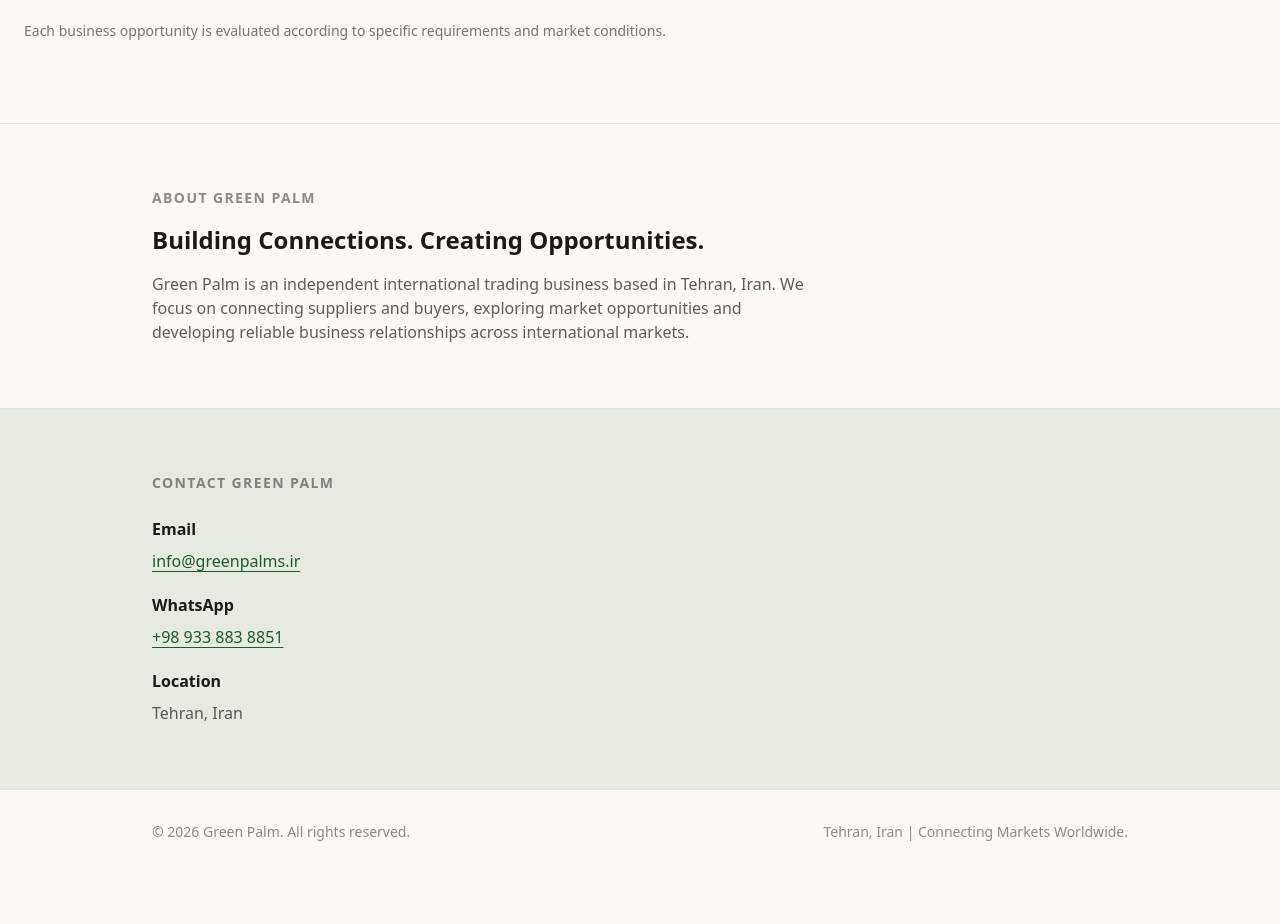
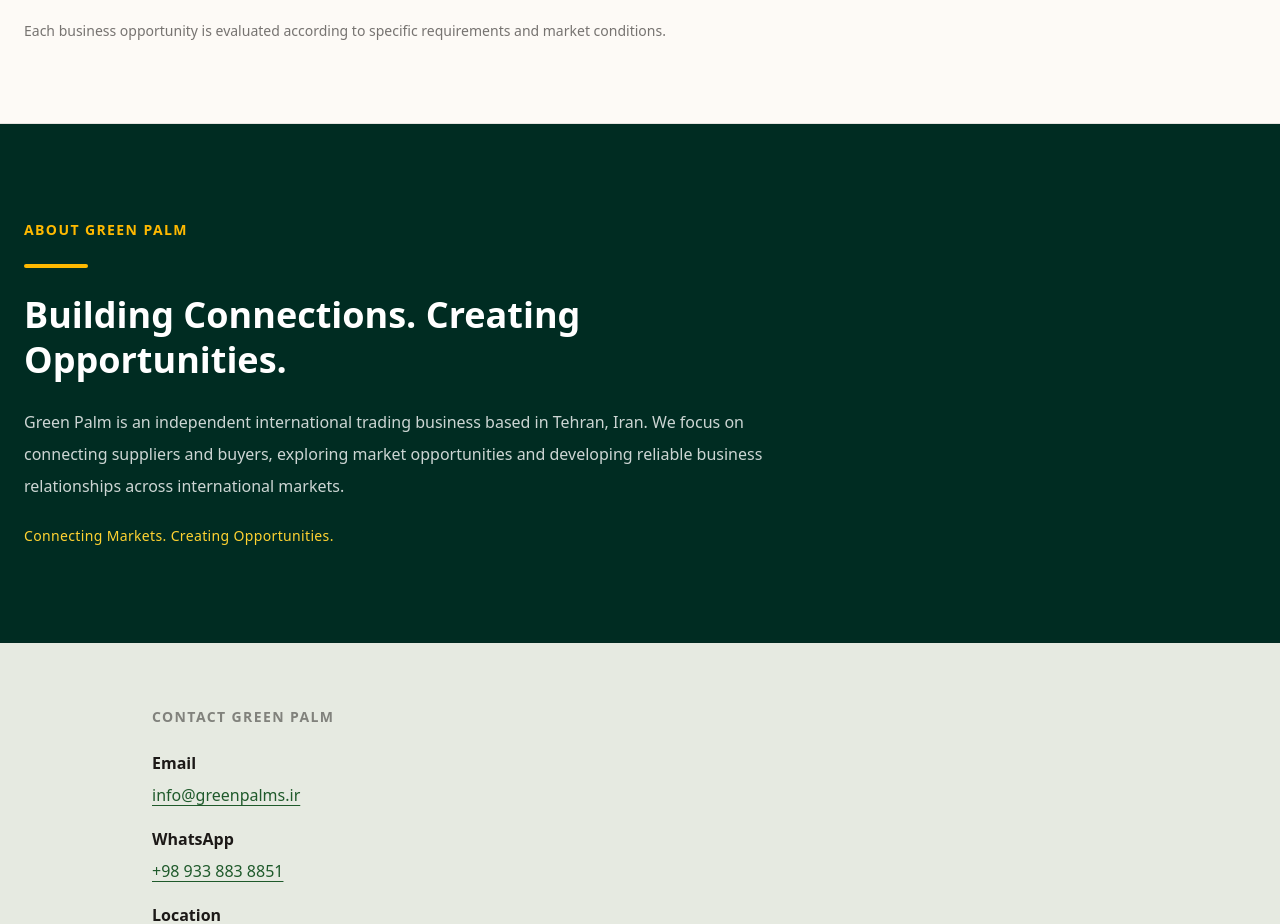
Before and after one commit to mehdifadavi-creator/company-website1, a plain HTML site: page index.html in a window 1280 px wide. Shown: the part 2260-3184 px from the top of the page. Before the commit the page ends 3134 px from the top, so only its background shows below. Drawn offline with nearby package versions, Linux system fonts and the light colour scheme.

Commit message:
Update index.html

```diff
--- a/index.html
+++ b/index.html
@@ -236,17 +236,33 @@
 </section>
 
 <!-- ───── About Green Palm ───── -->
-<section class="border-b border-ink/10 bg-paper">
-  <div class="mx-auto flex max-w-5xl flex-col gap-4 px-6 py-16">
-    <h2 class="text-sm font-semibold uppercase tracking-widest text-ink/50">About Green Palm</h2>
-    <h3 class="text-2xl font-semibold">Building Connections. Creating Opportunities.</h3>
-    <p class="max-w-2xl text-ink/70">
+
+<section class="border-b border-ink/10 bg-emerald-950">
+  <div class="mx-auto flex max-w-7xl flex-col gap-6 px-6 py-24">
+
+    <h2 class="text-sm font-semibold uppercase tracking-widest text-amber-400">
+      About Green Palm
+    </h2>
+
+    <div class="h-1 w-16 rounded-full bg-amber-400"></div>
+
+    <h3 class="max-w-3xl text-3xl font-semibold leading-tight text-white sm:text-4xl">
+      Building Connections. Creating Opportunities.
+    </h3>
+
+    <p class="max-w-3xl text-base leading-8 text-white/80">
       Green Palm is an independent international trading business based in Tehran, Iran.
       We focus on connecting suppliers and buyers, exploring market opportunities
       and developing reliable business relationships across international markets.
     </p>
+
+    <p class="text-sm font-medium tracking-wide text-amber-300">
+      Connecting Markets. Creating Opportunities.
+    </p>
+
   </div>
 </section>
+
 
 
   <section id="contact" class="scroll-mt-20 bg-accent/10">
```
